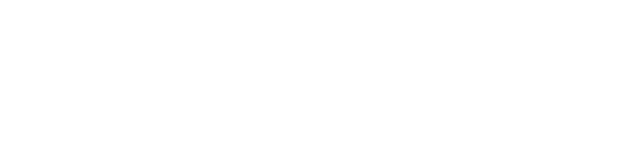
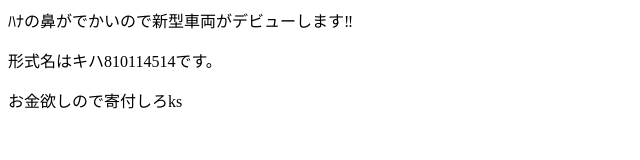
Before and after one commit to yabaihitodayo/htmltest, a plain HTML site: page Newtrain.html in a window 1280 px wide. Shown: the whole page, without its empty margins (0-640 px from the left). Drawn offline with Linux system fonts and the light colour scheme.

Commit message:
Update Newtrain.html

```diff
--- a/Newtrain.html
+++ b/Newtrain.html
@@ -3,6 +3,8 @@
     <title>新しい車両がデビューしました</title>
   </hear>
   <body>
-
+    <p> ﾊﾅの鼻がでかいので新型車両がデビューします‼︎ </p>
+    <p> 形式名はキハ810114514です。 </p>
+    <p>お金欲しので寄付しろks</p>
   </body>
 </html>
```
